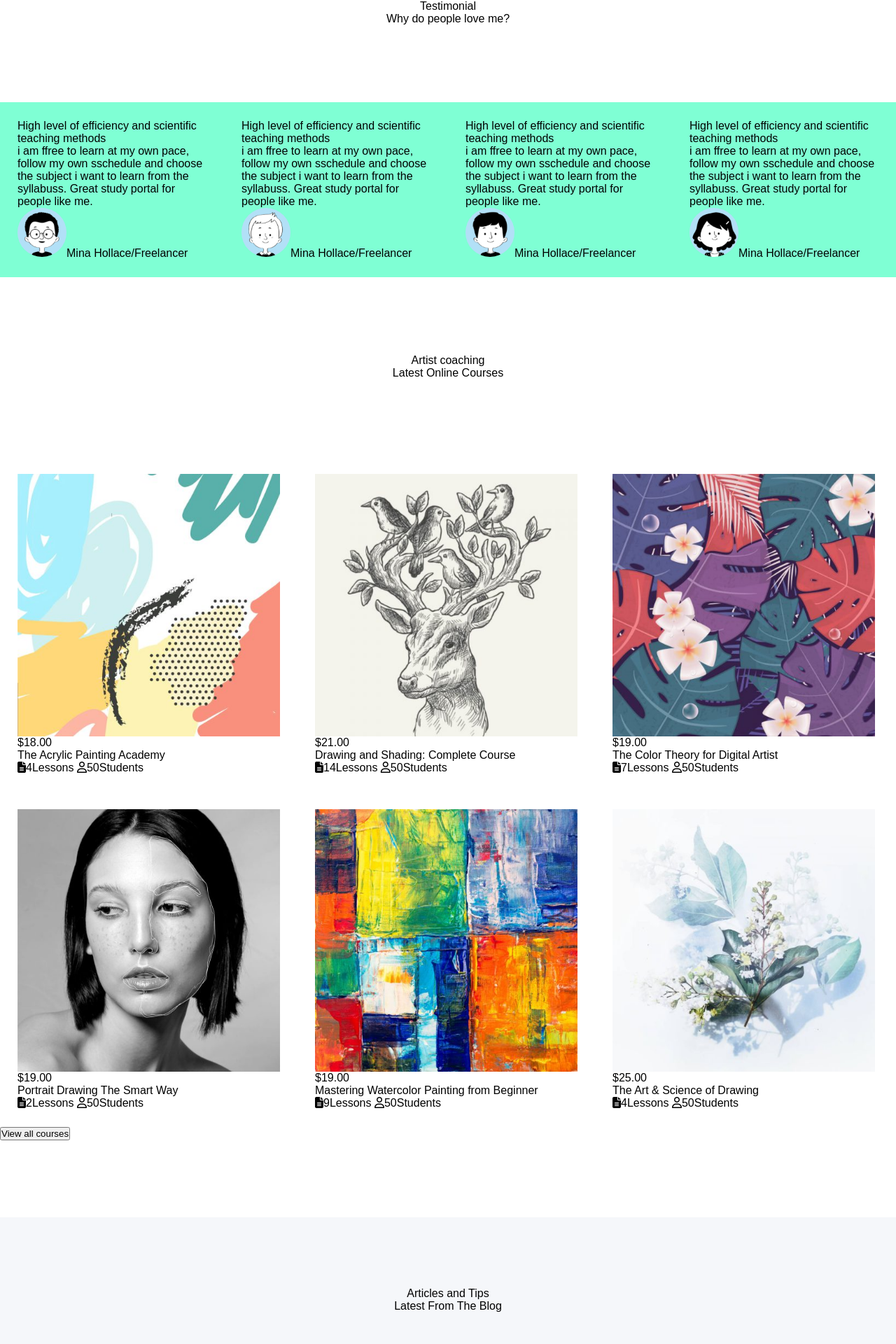
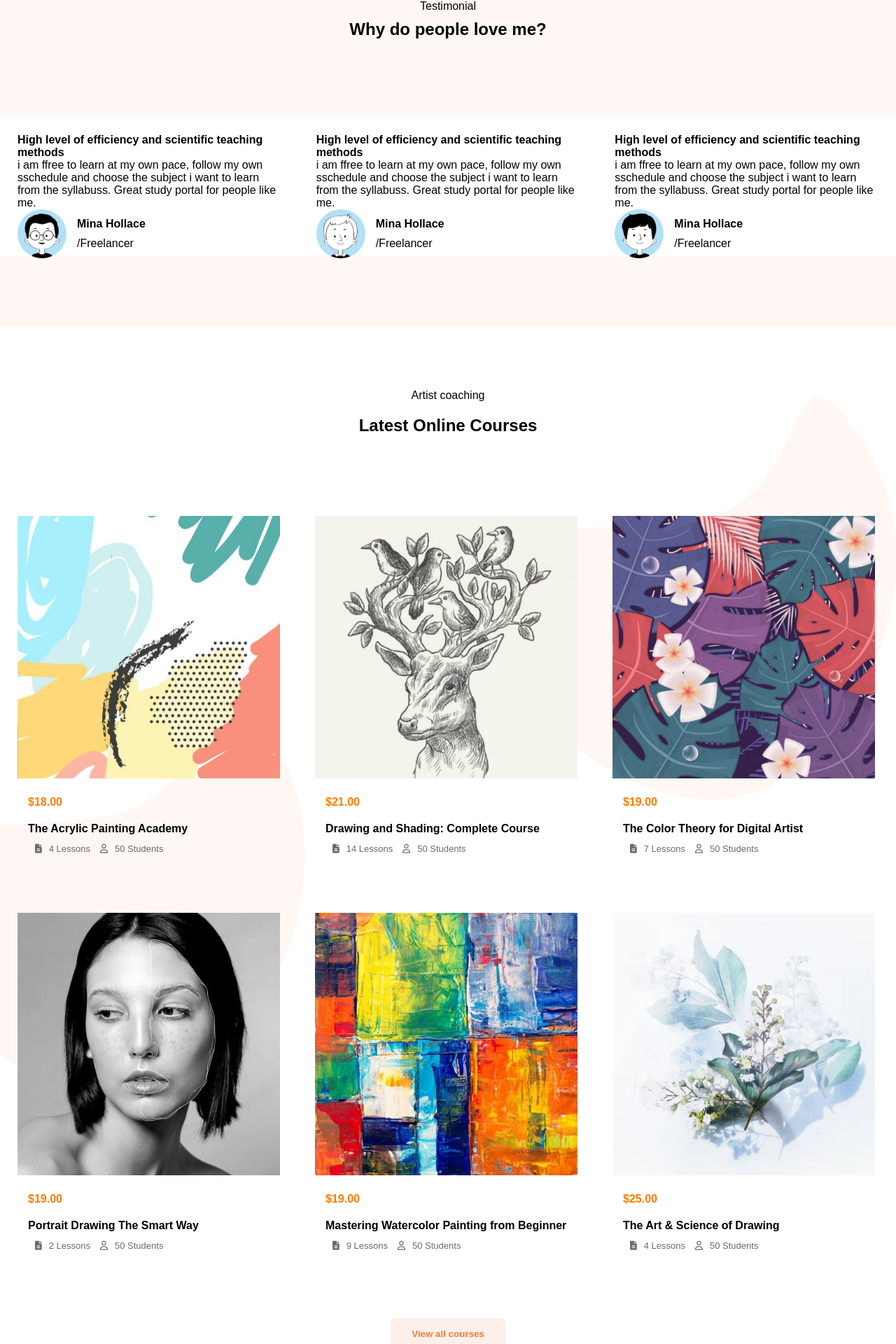
Before and after one commit to SimoneRicciardo/proj-html-vuejs, a Vue app: page / in a window 1280 px wide. Shown: the part 2532-4452 px from the top of the page at 70% size. Built offline with nearby package versions, Linux system fonts and the light colour scheme.

Commit message:
terminato

```diff
--- a/src/components/Footer/AppFooter.vue
+++ b/src/components/Footer/AppFooter.vue
@@ -1,12 +1,12 @@
 <template>
   <div class="conatiner-footer">
     <div class="container-info-footer">
-      <div>
-        <p>Address</p>
+      <div class="adress">
+        <h4>Address</h4>
         <p>382 NE 191st ST # 87394 Miami, FL 33179-3899</p>
         <p>+1(305)547-9909 (9am - 5pm EST,  Monday-Friday)</p>
         <a href="">support@maxcoach.com</a>
-        <div>
+        <div class="link-social-footer">
           <a href=""><i class="fa-brands fa-square-facebook"></i></a>
           <a href=""><i class="fa-brands fa-twitter"></i></a>
           <a href=""><i class="fa-brands fa-instagram"></i></a>
@@ -63,15 +63,34 @@ export default {
     display: flex;
     justify-content: center;
 
+    a{
+      text-decoration: none;
+      color: rgb(106, 106, 107);
+    }
+    .adress{
+      p{
+        padding: 10px 0;
+      }
+    }
+    .link-social-footer{
+      padding: 15px 0;
+      a{
+        padding-right: 5px;
+      }
+    }
     ul{
       padding:0 60px ;
 
+      h4{
+        padding-bottom: 10px;
+      }
+
       li{
         list-style: none;
-        padding: 5px  0;
+        padding: 10px  0;
         a{
           text-decoration: none;
-          color: black;
+          color: rgb(106, 106, 107);
         }
       }
     }
@@ -83,8 +102,15 @@ export default {
   }
   .photo-footer{
     padding:0 25px;
+    a{
+      color: orange;
+    }
+    img{
+      padding-top: 20px;
+    }
   }
   .copyright-footer{
+    color: rgb(106, 106, 107);
     text-align: center;
     padding-top: 60px;
     i{
--- a/src/components/Main/section1/SectionArtistCoaching.vue
+++ b/src/components/Main/section1/SectionArtistCoaching.vue
@@ -1,6 +1,6 @@
 <template>
   <!-- ac = ArtistCoaching  per identificare la sezione -->
-<div>
+<div class="container-ac">
 
   <div class="container-section-ac">
 
@@ -39,6 +39,20 @@ export default {
 </script>
 
 <style  lang="scss">
+
+.container-ac{
+  background: url(@/images/artist-shape-01-600x577.png),
+              url(@/images/maxcoach-shape-14-1536x343.png) -8px 95px,
+              url(@/images/maxcoach-shape-13-150x150.png) 2315px 60px,
+              url(@/images/artist-shape-05.png) 500px,
+              url(@/images/maxcoach-shape-12-150x150.png) 713px 785px,
+              url(@/images/maxcoach-shape-12-150x150.png) 1685px 1245px,
+              url(@/images/artist-shape-01-600x577.png) -275px 961px;
+
+  background-size:500px, 2560px 300px, 250px 250px,600px, 200px, 150px, 2969px 1442px;
+  background-repeat: no-repeat;
+}
+
 .container-section-ac{
   width: 1070px;
   margin: 0 auto;
@@ -51,3 +65,5 @@ export default {
     }
 }
 </style>
+
+<!--  -->
--- a/src/components/Main/section1/section interno/testimonialAC.vue
+++ b/src/components/Main/section1/section interno/testimonialAC.vue
@@ -4,20 +4,23 @@
       <span>
         Testimonial
       </span>
-      <span>
+      <h2>
         Why do people love me?
-      </span>
+      </h2>
     </div>
 
     <div class="card-testimonial">
       <div v-for="(testimonial, index) in cardTestimonialList" :key="index" class="testimonial">
-        <span>{{testimonial.title}}</span>
+        <h4>{{testimonial.title}}</h4>
         <p>{{testimonial.description}}</p>
-        <div>
+        <div class="img-name-card">
           <img :src='"@/images/artist-testimonial-avatar-" + testimonial.img + ".jpg"' alt="">
-          <span>{{testimonial.name}}</span>
-          <span>{{testimonial.profession}}</span>
+          <div>
+              <h4>{{testimonial.name}}</h4>
+              <p>{{testimonial.profession}}</p>
+          </div>
         </div>
+
       </div>
     </div>
   </div>
@@ -50,13 +53,6 @@ export default {
                     name: "Mina Hollace",
                     profession: "/Freelancer"
                 },
-                {
-                    img: "04",
-                    title: "High level of efficiency and scientific teaching methods",
-                    description: "i am ffree to learn at my own pace, follow my own sschedule and choose the subject i want to learn from the syllabuss. Great study portal for people like me.",
-                    name: "Mina Hollace",
-                    profession: "/Freelancer"
-                }
             ]
         };
     }
@@ -70,16 +66,37 @@ export default {
   align-items: center;
   text-align: center;
   margin: 110px 0;
+
+  h2{
+    padding-top:10px;
+  }
 }
 .card-testimonial{
 
   display: flex;
   justify-content: space-around;
+  height: 300px;
+  padding-bottom: 100px;
 
   .testimonial{
-    width: 500px;
+    display: flex;
+    flex-direction: column;
+    justify-content: space-around;
+    width: 450px;
     padding: 25px;
-    background-color: aquamarine;
+    background-color: #fff;
+  }
+
+  .img-name-card{
+    display: flex;
+    align-items: center;
+
+    div{
+        padding: 0 15px;
+        h4{
+            padding-bottom: 10px ;
+        }
+    }
   }
 
   img{
--- a/src/components/Main/section2/SectionPaintings.vue
+++ b/src/components/Main/section2/SectionPaintings.vue
@@ -2,27 +2,31 @@
   <div class="container-paintings">
     <div class="title-paintings">
         <span>Artist coaching</span>
-        <span>Latest Online Courses</span>
+        <h2>Latest Online Courses</h2>
     </div>
 
     <div class="container-card-paintings">
         <div class="card-paintings" v-for="(paintings, index) in paintingsList" :key="index">
             <img :src='"@/images/artist-course-" + paintings.img + "-480x480.jpg"' alt="">
-            <span>{{paintings.price}}</span>
-            <span>{{paintings.title}}</span>
+            <div class="description-card">
+                <span class="price">{{paintings.price}}</span>
+                <h4 class="title">{{paintings.title}}</h4>
                 <div>
                     <a>
-                    <i class="fa-solid fa-file-lines"></i>{{paintings.lessons}}Lessons
+                        <i class="fa-solid fa-file-lines"></i>{{paintings.lessons}} Lessons
                     </a>
                     <a>
-                    <i class="fa-regular fa-user"></i>{{paintings.students}}Students
+                        <i class="fa-regular fa-user"></i>{{paintings.students}} Students
                     </a>
                 </div>
             </div>
         </div>
-    <div>
-        <button>View all courses</button>
     </div>
+
+    <div class="btn-paintings">
+        <button class="btn btn-light-orange">View all courses</button>
+    </div>
+
   </div>
 </template>
 
@@ -95,12 +99,23 @@ export default {
 </script>
 
 <style lang="scss">
+
+.container-paintings{
+
+    background: url(@/images/artist-shape-01-600x577.png) -164px 434px,
+                url(@/images/artist-shape-01-600x577.png) right 10px;
+    background-repeat: no-repeat;
+
     .title-paintings{
         display: flex;
         flex-direction: column;
         align-items: center;
         text-align: center;
-    margin: 110px 0;
+        margin: 90px 0;
+
+        h2{
+            padding-top:20px ;
+        }
     }
 
     .container-card-paintings{
@@ -115,6 +130,34 @@ export default {
             flex-direction: column;
             width: calc(100%/4);
             padding: 25px;
+
+            .description-card{
+                padding: 15px;
+                display: flex;
+                flex-direction: column;
+                h4, span{
+                    padding: 10px 0;
+                }
+                a{
+                    font-size: 13px;
+                    color: rgb(106, 106, 107);
+                    i{
+                        padding: 0 10px;
                     }
                 }
+            }
+
+            .price{
+                color: rgb(255, 123, 0) ;
+                font-weight: 800;
+            }
+        }
+    }
+    .btn-paintings{
+        display: flex;
+        justify-content: center;
+        padding-top: 55px;
+    }
+}
+
 </style>
--- a/src/components/Main/section3/SectionArticles.vue
+++ b/src/components/Main/section3/SectionArticles.vue
@@ -1,9 +1,11 @@
 <template>
   <div class="container-articles">
+
     <div class="articles-titile">
         <span>Articles and Tips</span>
-        <p>Latest From The Blog</p>
+        <h2>Latest From The Blog</h2>
     </div>
+
     <div class="articles-img">
         <div class="card-img-art">
             <img src="@/images/120084500_197897808368764_8114555493043279565_n.jpg" alt="">
@@ -21,7 +23,7 @@
             <img src="@/images/artist-blog-02-500x680.jpg" alt="">
             <div class="info-img-big">
                 <span>ARTIST</span>
-                <p>Connection Between Self-Portraits and Identity</p>
+                <h2>Connection Between Self-Portraits and Identity</h2>
                 <div>
                     <span><i class="fa-regular fa-calendar"></i> May 15, 2020</span>
                     <span><i class="fa-regular fa-eye"></i> 397 views</span>
@@ -40,10 +42,11 @@
                 </div>
             </div>
         </div>
+
     </div>
 
     <div class="articles-link">
-        <p>Get into details now? <a href="">View all post (freccia->)</a></p>
+        <p>Get into details now? <a href="">View all post <i class="fas fa-arrow-right"></i></a></p>
     </div>
   </div>
 </template>
@@ -57,12 +60,20 @@ export default {
 <style lang="scss">
 .container-articles{
 
+    background: url(@/images/maxcoach-shape-03.png) right 314px,
+                url(@/images/maxcoach-shape-12-150x150.png)960px 250px,
+                url(@/images/maxcoach-shape-12-150x150.png)1356px 799px;
+    background-size: 2791px 450px, 200px 200px, 200px;
     background-color: rgb(245, 247, 250);
+    background-repeat:no-repeat ;
 
     .articles-titile{
         text-align: center;
         margin: 110px 0;
         padding-top: 100px;
+        h2{
+            padding-top: 30px;
+        }
     }
 
     .articles-img{
@@ -70,8 +81,21 @@ export default {
         justify-content: center;
         align-items: center;
 
+        span{
+            font-size: 13px;
+        }
+
+        p, h2{
+            font-weight: 600;
+            padding: 15px 0;
+        }
+
         .img-big{
             position: relative;
+            color: white;
+            img{
+                filter: brightness(0.85)
+            }
         }
         .info-img-big{
             position: absolute;
@@ -103,6 +127,10 @@ export default {
         text-align: center;
         margin: 110px 0;
         padding-bottom: 100px;
+        a{
+            text-decoration: none;
+            color: orange;
+        }
     }
 }
 
--- a/src/components/Main/section5/SectionEmail.vue
+++ b/src/components/Main/section5/SectionEmail.vue
@@ -1,8 +1,8 @@
 <template>
   <div class="container-email">
-    <span>Newsletter to get in touch</span>
-    <input type="email" placeholder="Your e-mail" />
-
+    <h2>Newsletter to get in touch</h2>
+    <input type="text" placeholder="Your e-mail" />
+    <a href=""><i class="fas fa-arrow-right"></i></a>
   </div>
 </template>
 
@@ -14,16 +14,35 @@ export default {
 
 <style lang="scss">
 .container-email{
-    text-align: center;
-    margin-top:100px ;
+    display: flex;
+    justify-content: center;
     padding:50px 0;
     background-color: rgb(36, 65, 134);
-    background-image: url(@/images/artist-shape-color-paint-bottom-right-300x153.png), url(@/images/artist-shape-color-paint-top-left.png);
+    background-image: url(@/images/artist-shape-color-paint-bottom-right-300x153.png),
+                      url(@/images/artist-shape-color-paint-top-left.png);
     background-repeat: no-repeat;
     background-position-x: right, 0;
 
-    span{
+    h2{
+      margin-right: 100px;
+        text-align: end;
+        width: 250px;
         padding: 0 25px;
+        color: white;
+    }
+    input{
+      width: 500px;
+      border: none;
+      border-bottom: 2px solid white;
+      background-color: rgb(36, 65, 134);
+      color: white;
+    }
+    i{
+      position: relative;
+      top: 20px;
+      right: 20px;
+      font-size: 20px;
+      color: white;
     }
 }
 </style>
```
Also changed, not shown: src/components/Main/section4/sectionEvents.vue (+20 -5 lines). Lines whose indentation alone changed are shown as unchanged.
